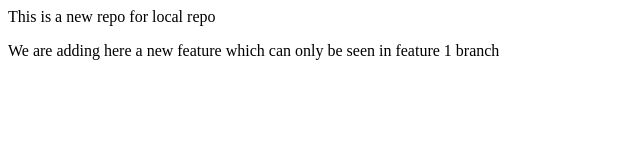
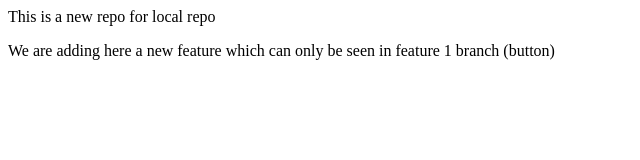
Before and after one commit to newzen699/Local_Repo, a plain HTML site: page index.html in a window 1280 px wide. Shown: the full height of the page, 0-640 px from the left. Drawn offline with Linux system fonts and the light colour scheme.

```diff
--- a/index.html
+++ b/index.html
@@ -1,2 +1,2 @@
 <p>This is a new repo for local repo</p>
-<p>We are adding here a new feature which can only be seen in feature 1 branch</p>
+<p>We are adding here a new feature which can only be seen in feature 1 branch (button) </p>
```
